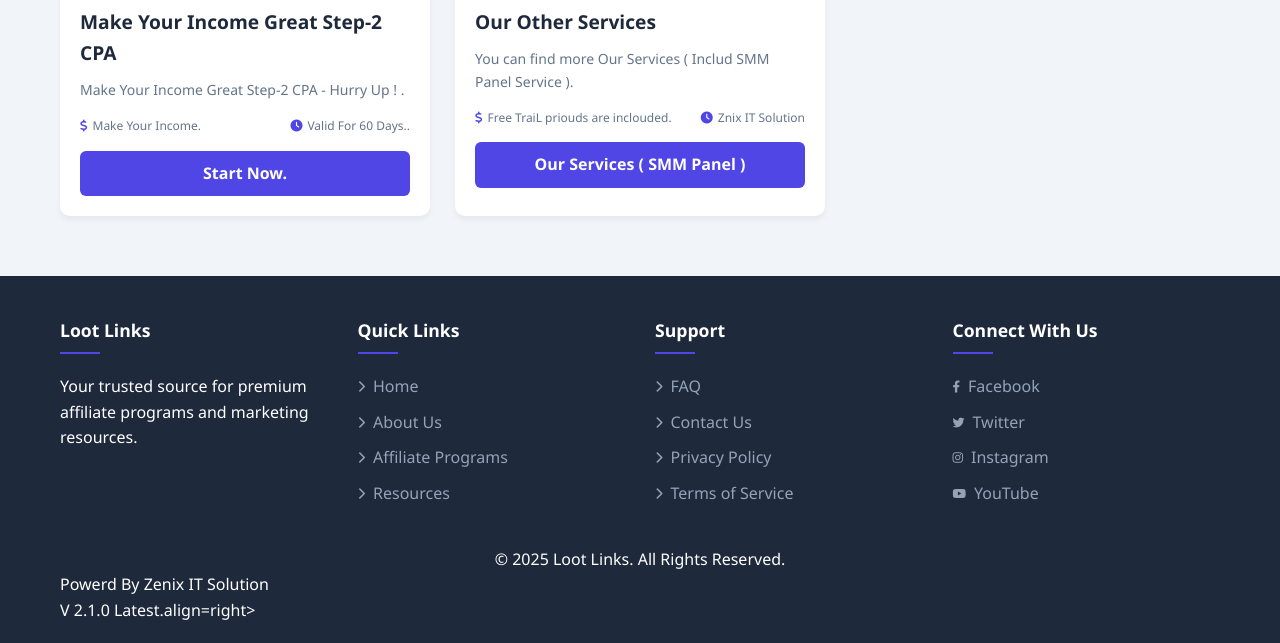
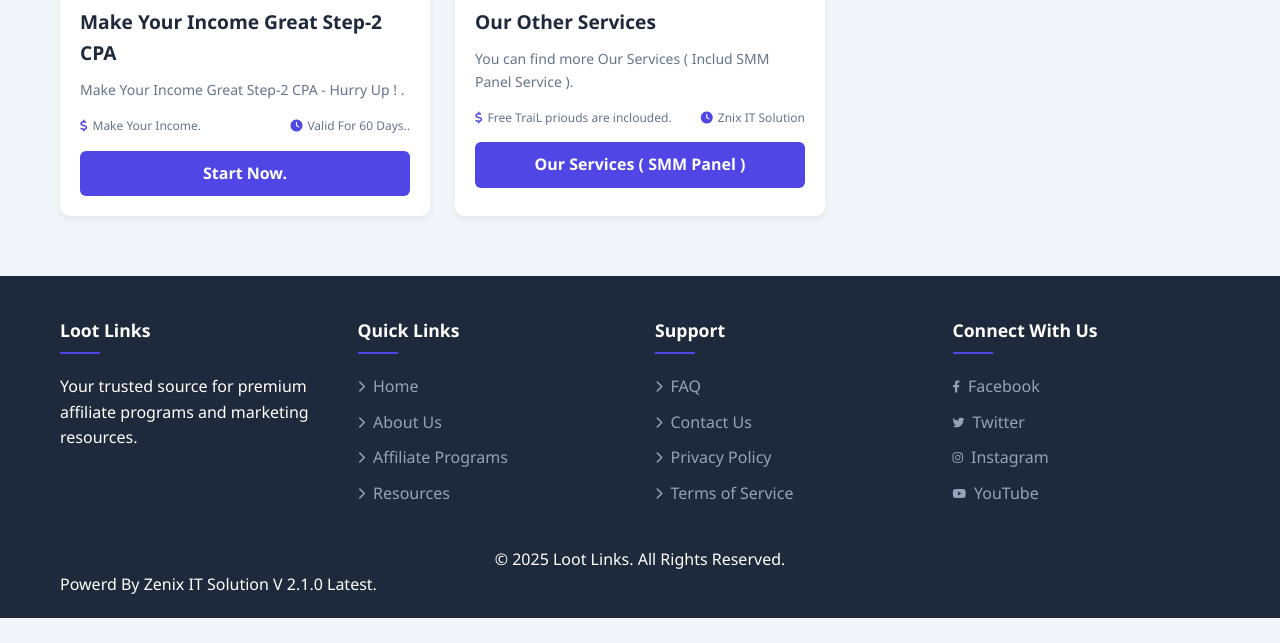
Before and after one commit to Viyanga2004/LootLink, a plain HTML site: page index.html in a window 1280 px wide. Shown: the part 1544-2187 px from the top of the page. After the commit the page ends 2162 px from the top, so only its background shows below. Drawn offline with Linux system fonts and the light colour scheme; no server answers.

Commit message:
Update index.html

```diff
--- a/index.html
+++ b/index.html
@@ -706,9 +706,9 @@
                 </div>
             </div>
             <div class="footer">
-                <p><center>&copy; 2025 Loot Links. All Rights Reserved.</center></p>
-                 <p><align=leftr>Powerd By Zenix IT Solution</align=left></p>
-               <p><align=right>V 2.1.0 Latest.</align>align=right></p>
+                <p><center>&copy; 2025 Loot Links. All Rights Reserved.</center><align=leftr>Powerd By Zenix IT Solution</align=left>
+               <align=right>V 2.1.0 Latest.</align=right></p>
+
             </div>
 
 
```
